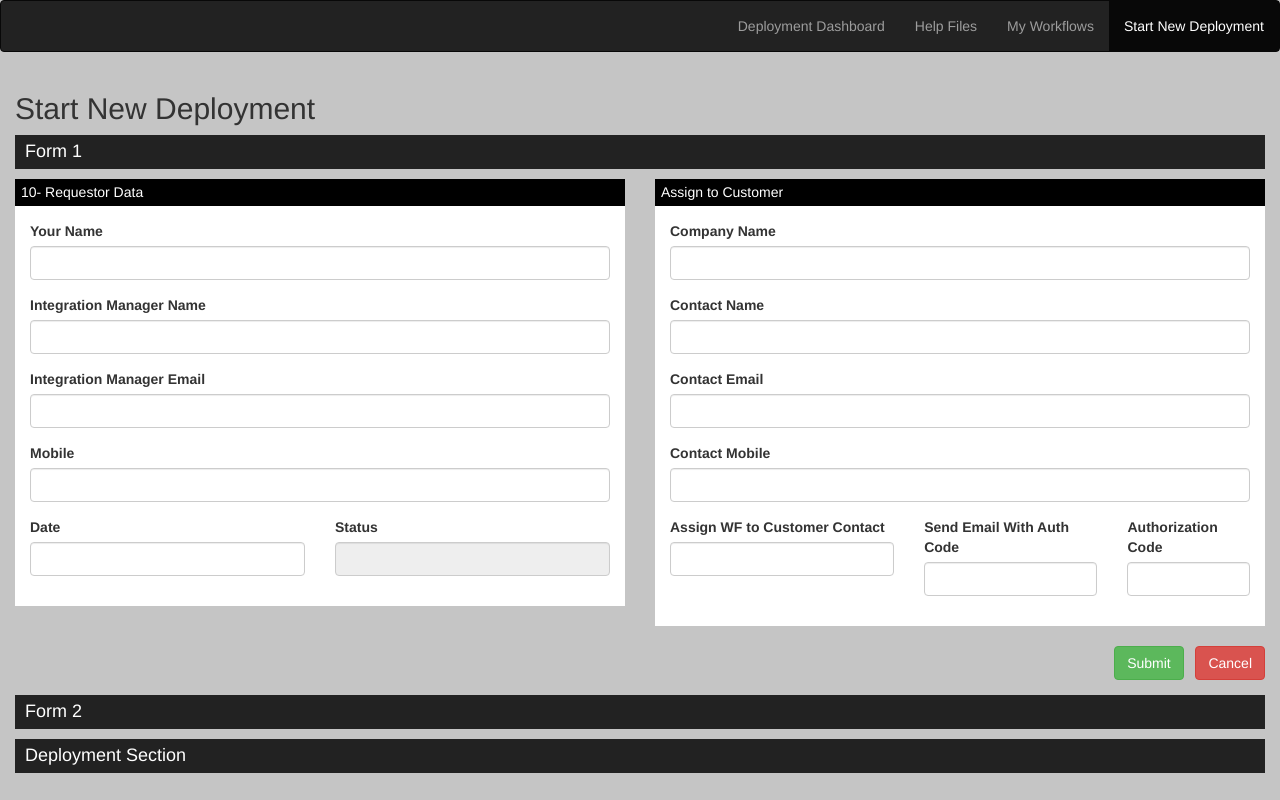
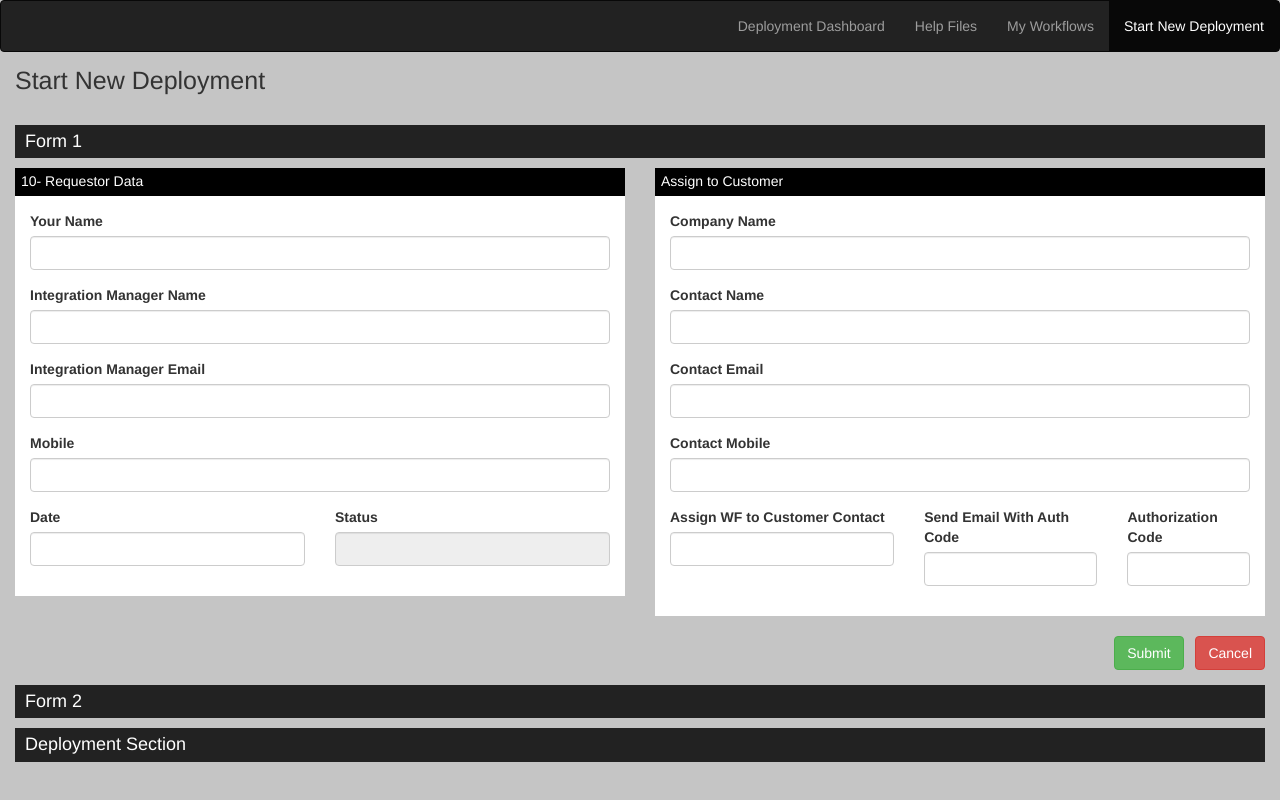
Before and after one commit to shreyasunhle0110/Deployments_Copia, an Angular app: page /sysbrijMaster/sysbrijStartNewDeployment in a window 1280 px wide. Built offline with nearby package versions, Linux system fonts and the light colour scheme.

Commit message:
Started implementing Myworkflow page

```diff
--- a/src/app/sysbrij-navigation/sysbrij-navigation.component.css
+++ b/src/app/sysbrij-navigation/sysbrij-navigation.component.css
@@ -0,0 +1,3 @@
+nav {
+    margin: 0;
+}
--- a/src/styles.css
+++ b/src/styles.css
@@ -9,3 +9,8 @@ ul { padding: 0 }
 ul, li {
     list-style-type: none;
 }
+
+.page-title {
+    margin: 15px 0 30px 0;
+    font-size: 25px;
+}
```
